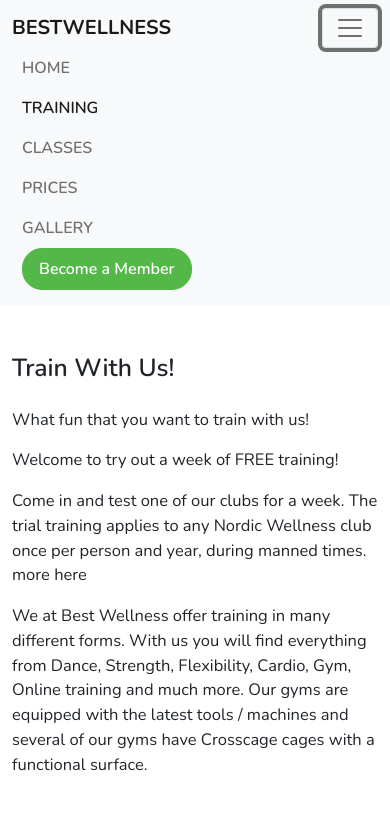
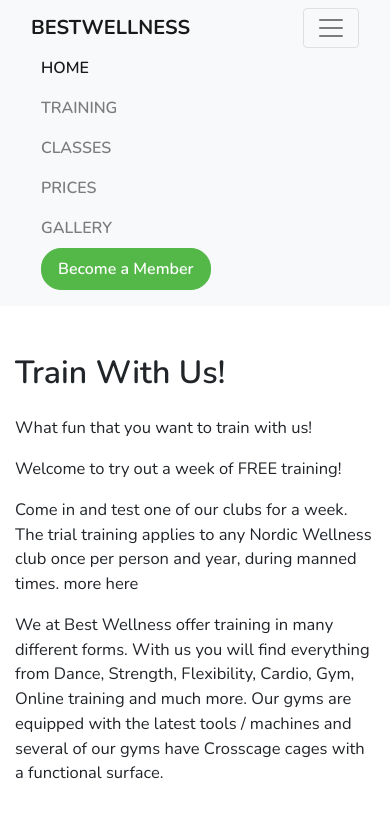
Before and after one commit to mrmorkeberg/BestWelness, a plain HTML site: page training.html in a window 390 px wide. Both pictures are taken after a click on the button "Toggle navigation". Shown: the top 840 px of the page. Drawn offline with nearby package versions, Linux system fonts and the light colour scheme.

Commit message:
changed to boostrap4.6 on all html

```diff
--- a/training.html
+++ b/training.html
@@ -4,8 +4,8 @@
     <meta charset="UTF-8">
     <meta name="viewport" content="width=device-width, initial-scale=1.0">
     <title>BestWellness</title>
-     <link rel="stylesheet" href="https://cdnjs.cloudflare.com/ajax/libs/font-awesome/4.7.0/css/font-awesome.min.css">
-    <link href="https://cdn.jsdelivr.net/npm/bootstrap@5.0.0-beta1/dist/css/bootstrap.min.css" rel="stylesheet" integrity="sha384-giJF6kkoqNQ00vy+HMDP7azOuL0xtbfIcaT9wjKHr8RbDVddVHyTfAAsrekwKmP1" crossorigin="anonymous">
+    <link rel="stylesheet" href="https://cdnjs.cloudflare.com/ajax/libs/font-awesome/4.7.0/css/font-awesome.min.css">
+    <link rel="stylesheet" href="https://cdn.jsdelivr.net/npm/bootstrap@4.6.0/dist/css/bootstrap.min.css" integrity="sha384-B0vP5xmATw1+K9KRQjQERJvTumQW0nPEzvF6L/Z6nronJ3oUOFUFpCjEUQouq2+l" crossorigin="anonymous">
     <link rel="stylesheet" href="assets/css/style.css">
 
 </head>
@@ -14,18 +14,19 @@
         <div class="container">
             <div class="row">
                 <div class="col-md-12">
-                    <nav class="navbar navbar-expand-lg navbar-light bg-light ps-0">
-                        <a class="navbar-brand ps-0" href="index.html"><b>BESTWELLNESS</b></a>
-                        <button class="navbar-toggler" type="button" data-bs-toggle="collapse" data-bs-target="#navbarSupportedContent" aria-controls="navbarSupportedContent" aria-expanded="false" aria-label="Toggle navigation">
+                    <nav class="navbar navbar-expand-lg navbar-light bg-light">
+                        <a class="navbar-brand pl-0" href="index.html">
+                            <b>BESTWELLNESS</b> </a>
+                            <button class="navbar-toggler" type="button" data-toggle="collapse" data-target="#navbarSupportedContent" aria-controls="navbarSupportedContent" aria-expanded="false" aria-label="Toggle navigation">
                             <span class="navbar-toggler-icon"></span>
                         </button>
                         <div class="collapse navbar-collapse" id="navbarSupportedContent">
-                            <ul class="navbar-nav ms-auto mb-2 mb-lg-0">
+                            <ul class="navbar-nav ml-auto mb-2 mb-lg-0">
                                 <li class="nav-item">
-                                    <a class="nav-link" href="index.html">Home</a>
+                                    <a class="nav-link active" href="index.html">Home</a>
                                 </li>
                                 <li class="nav-item">
-                                    <a class="nav-link active" href="training.html">Training</a>
+                                    <a class="nav-link" href="training.html">Training</a>
                                 </li>
                                 <li class="nav-item">
                                     <a class="nav-link" href="classes.html">Classes</a>
@@ -37,7 +38,7 @@
                                     <a class="nav-link" href="gallery.html">Gallery</a>
                                 </li>
                                 <li class="nav-item">
-                                    <a class="nav-link btn-navbar btn-success text-white ms-xl-5 pe-3 ps-3" href="prices.html">Become a Member</a>
+                                    <a class="nav-link btn-navbar btn-success text-white ml-xl-5 pl-3 pr-3" href="prices.html">Become a Member</a>
                                 </li>
                             </ul>
                         </div>
@@ -227,6 +228,7 @@
             &copy;2021 - BESTWELLNESS
         </p>
     </div>
-<script src="https://cdn.jsdelivr.net/npm/bootstrap@5.0.0-beta1/dist/js/bootstrap.bundle.min.js" integrity="sha384-ygbV9kiqUc6oa4msXn9868pTtWMgiQaeYH7/t7LECLbyPA2x65Kgf80OJFdroafW" crossorigin="anonymous"></script>
+<script src="https://code.jquery.com/jquery-3.5.1.slim.min.js" integrity="sha384-DfXdz2htPH0lsSSs5nCTpuj/zy4C+OGpamoFVy38MVBnE+IbbVYUew+OrCXaRkfj" crossorigin="anonymous"></script>
+    <script src="https://cdn.jsdelivr.net/npm/bootstrap@4.6.0/dist/js/bootstrap.bundle.min.js" integrity="sha384-Piv4xVNRyMGpqkS2by6br4gNJ7DXjqk09RmUpJ8jgGtD7zP9yug3goQfGII0yAns" crossorigin="anonymous"></script>
 </body>
 </html>
```
Also changed, not shown: classes.html (+8 -7 lines), gallery.html (+8 -8 lines), index.html (+9 -9 lines), prices.html (+11 -9 lines).
